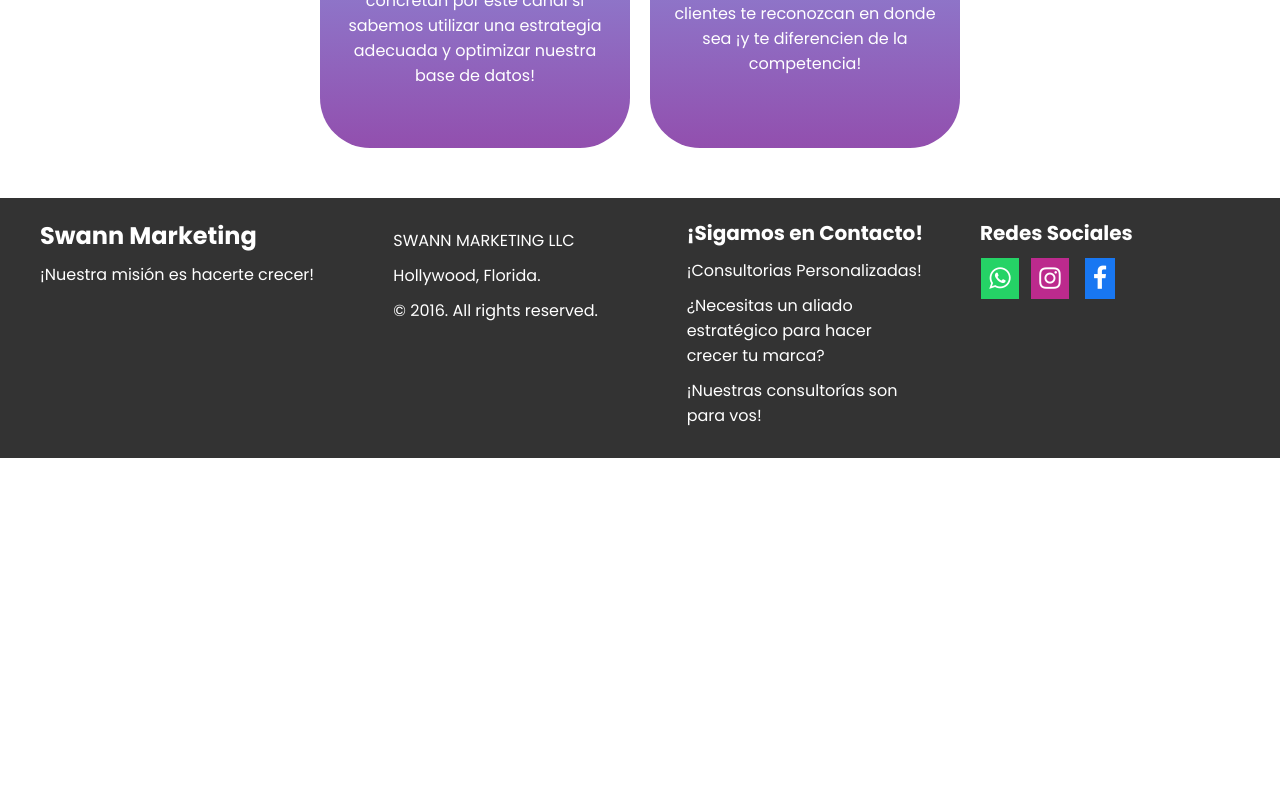
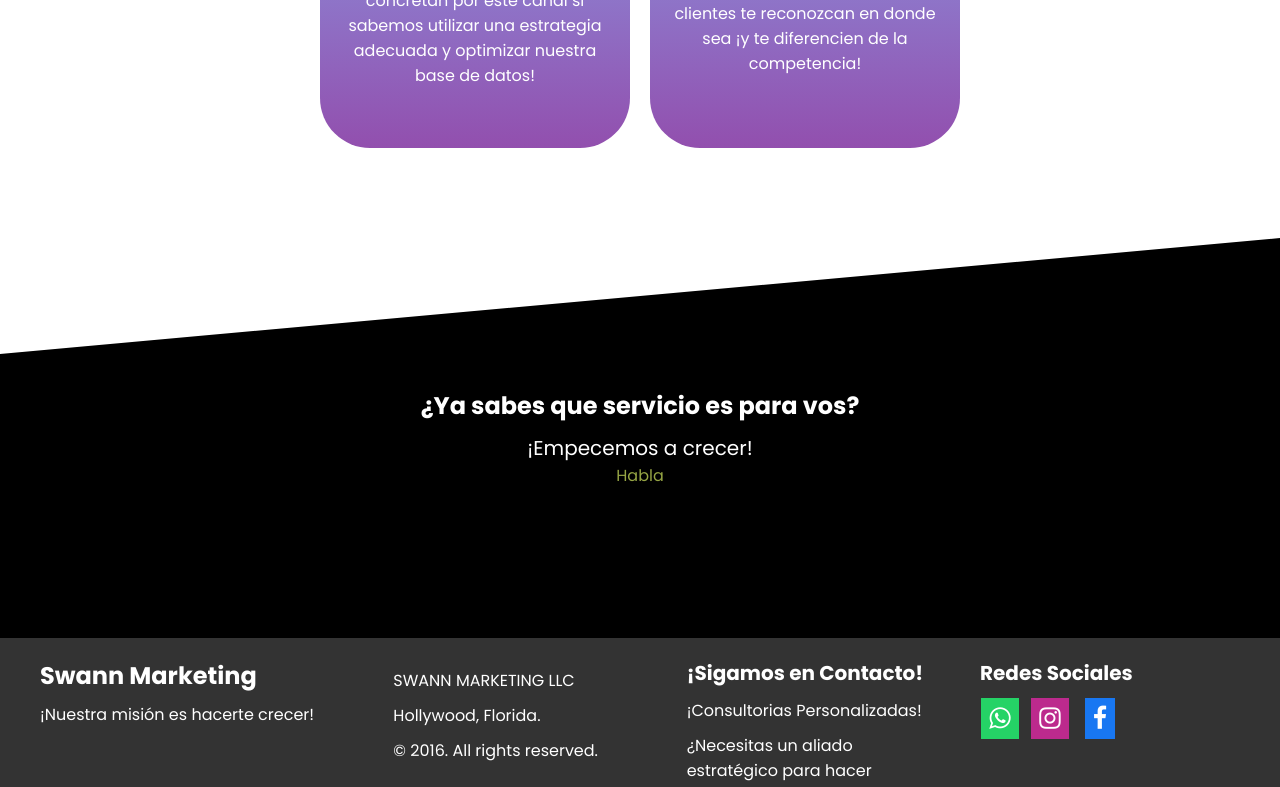
Before and after one commit to Nahuel3/webSiteCM, a React (Create React App) app: page /servicios in a window 1280 px wide. Shown: the part 2000-2787 px from the top of the page. Before the commit the page ends 2458 px from the top, so only its background shows below. Built offline with nearby package versions, Linux system fonts and the light colour scheme.

Commit message:
parteServices

```diff
--- a/src/Service.scss
+++ b/src/Service.scss
@@ -111,3 +111,30 @@
       color: rgb(255, 0, 0);
     }
   }
+
+  .chooseUsParteAbajo{
+    clip-path: polygon(0 29%, 100% 0, 100% 100%, 0% 100%);
+    background-color: black;
+    height: 400px;
+    text-align: center;
+    margin-top: 40px;
+    display: flex;
+    flex-direction: column;
+    align-items: center;
+    justify-content: center;
+    flex-wrap: wrap;
+
+
+    h2{
+      color: white;
+    }
+
+  .subtitle {
+    font-size: 20px;
+    margin-top: 10px;
+    color: white;
+  }
+  span{
+    color: rgba(232, 255, 105, 0.648);
+  }
+}
--- a/src/servicespage.jsx
+++ b/src/servicespage.jsx
@@ -4,7 +4,10 @@ import './Service.scss'; // Importa el archivo SASS
 const ServicesPage = () => {
 
 const [animatedText, setAnimatedText] = useState('');
+const [animatedTextFormulario, setAnimatedTextFormulario] = useState('');
+
   const textToAnimate = "¡VERTE CRECER ES VERNOS CRECER Y ES NUESTRA MISIÓN! ";
+  const textToAnimateFormulario = "Hablanos al privado para saber mas sobre tu proyecto";
 
   useEffect(() => {
     let currentIndex = 0;
@@ -19,6 +22,22 @@ const [animatedText, setAnimatedText] = useState('');
 
     return () => clearInterval(interval);
   }, []);
+
+  useEffect(() => {
+    let currentIndex = 0;
+    const interval = setInterval(() => {
+      if (currentIndex <= textToAnimateFormulario.length) {
+        setAnimatedTextFormulario(textToAnimateFormulario.slice(0, currentIndex));
+        currentIndex++;
+      } else {
+        currentIndex = 0;
+      }
+    }, 100); // Ajusta la velocidad de escritura aquí (en milisegundos)
+
+    return () => clearInterval(interval);
+  }, []);
+
+
 
     return (
         <div>
@@ -93,6 +112,16 @@ const [animatedText, setAnimatedText] = useState('');
                 </div>
             </div>
 
+            {/* Título "¿Por qué elegirnos?" con efecto de letras */}
+             <div className="chooseUsParteAbajo">
+                <h2>¿Ya sabes que servicio es para vos?</h2>
+                <p className="subtitle">
+                ¡Empecemos a crecer!
+                </p>
+                    <span className="animated-text">{animatedTextFormulario}</span>
+            </div>
+
+
         </div>
     );
 };
```
